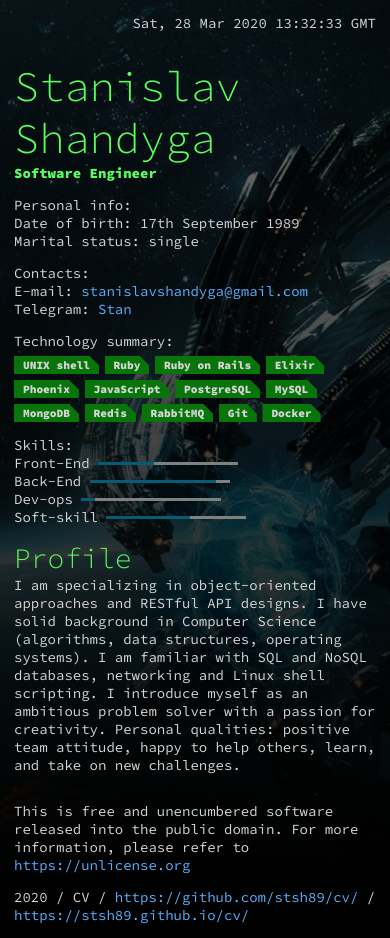
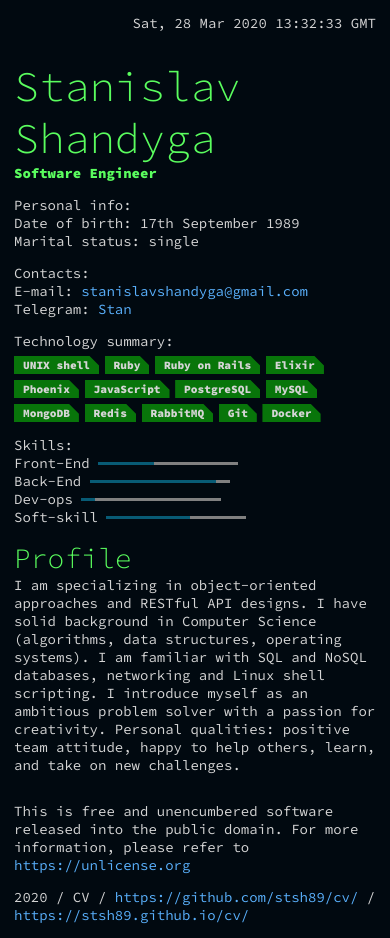
Before and after one commit to stsh89/cv, a React app: page / in a window 390 px wide. Built offline with nearby package versions, Linux system fonts and the light colour scheme; the HTML template or start-up script is replaced by a standard one.

Commit message:
Update mobile background

```diff
--- a/src/styles/components/homepage/init.scss
+++ b/src/styles/components/homepage/init.scss
@@ -12,13 +12,7 @@
 @import './header';
 
 .#{$homepage} {
-  background-image: url('../images/background/desktop.webp');
-  background-image: linear-gradient(to bottom, rgba(0,0,0,0.5),
-                    rgba(0,0,0,1)), url('../images/background/mobile.webp');
-  background-repeat: no-repeat;
-  background-position: center center;
-  background-attachment: fixed;
-  background-size: cover;
+  background-color: $homepage-background-color;
   color: $homepage-text-color;
   min-height: 100vh;
   display: flex;
@@ -29,13 +23,15 @@
   .#{$homepage} {
     background-image: linear-gradient(to right, rgba(0,0,0,0.5),
     rgba(0,0,0,1)), url('../images/background/desktop.webp');
+    background-repeat: no-repeat;
+    background-position: center center;
+    background-attachment: fixed;
+    background-size: cover;
   }
 }
 
 @media print {
   .#{$homepage} {
-    background-image: none;
-    background-color: #010910;
     padding-top: 0;
     padding-left: 2em;
     padding-bottom: 0;
--- a/src/styles/components/homepage/variables.scss
+++ b/src/styles/components/homepage/variables.scss
@@ -1,4 +1,5 @@
 $homepage: 'homepage';
+$homepage-background-color: #010910;
 $homepage-main-color: #5afd5e;
 $homepage-main-dark-color: #08750a;
 $homepage-sub-color: #5ab1fd;
```
Also changed, not shown: src/images/background/mobile.webp (deleted).
